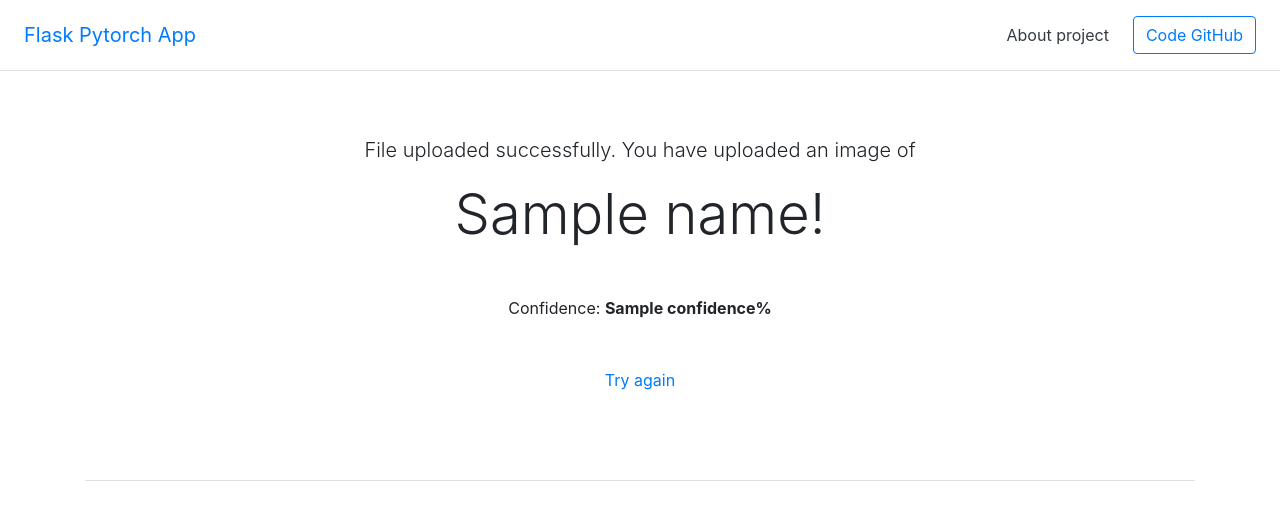
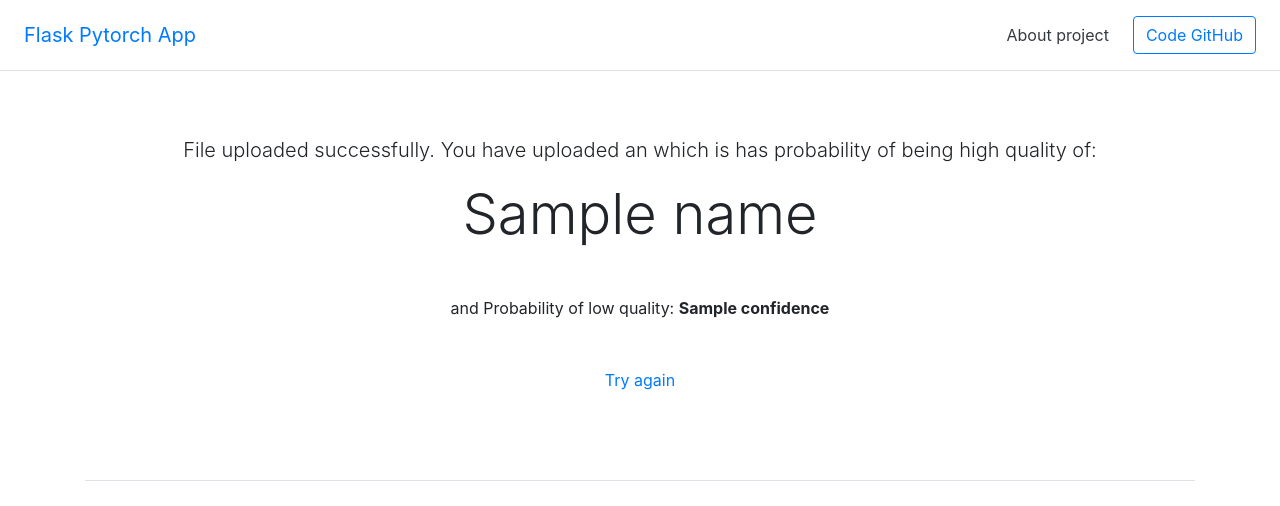
Before and after one commit to fdsig/iaqa_app, a Flask app: template templates/inference.html in a window 1280 px wide. Shown: the top 506 px of the page. Run offline with Flask 2, Linux system fonts and the light colour scheme; the template is opened without the code that fills it: most values are stand-ins (such as "Sample title", 1, 10 or a date in 2020); some libraries are stand-ins or nearby versions.

Commit message:
correcting order of predictions into high and low

```diff
--- a/app.py
+++ b/app.py
@@ -33,7 +33,7 @@ def success():
             # delete file after making an inference
             os.remove(saveLocation)
             # respond with the inference
-            return render_template('inference.html', name=round(float(inference[0][0]),2), confidence=round(float(inference[0][1]),2))
+            return render_template('inference.html', name=round(float(inference[0][1]),2), confidence=round(float(inference[0][0]),2))
         except:
             return render_template('index.html')
 
--- a/templates/inference.html
+++ b/templates/inference.html
@@ -4,9 +4,9 @@
 {% block content %}
 
 <div class="pricing-header px-3 py-3 pt-md-5 pb-md-4 mx-auto text-center">
-    <p class="lead">File uploaded successfully. You have uploaded an image of</p>
-    <h1 class="display-4">{{name}}!</h1>
-    <p class="mt-5">Confidence: <strong>{{confidence}}%</strong></p>
+    <p class="lead">File uploaded successfully. You have uploaded an which is has probability of being high quality of: </p>
+    <h1 class="display-4">{{name}}</h1>
+    <p class="mt-5"> and Probability of low quality: <strong>{{confidence}}</strong></p>
     <p class="mt-5"> <a href="/">Try again</a></p>
 </div>
 
```
